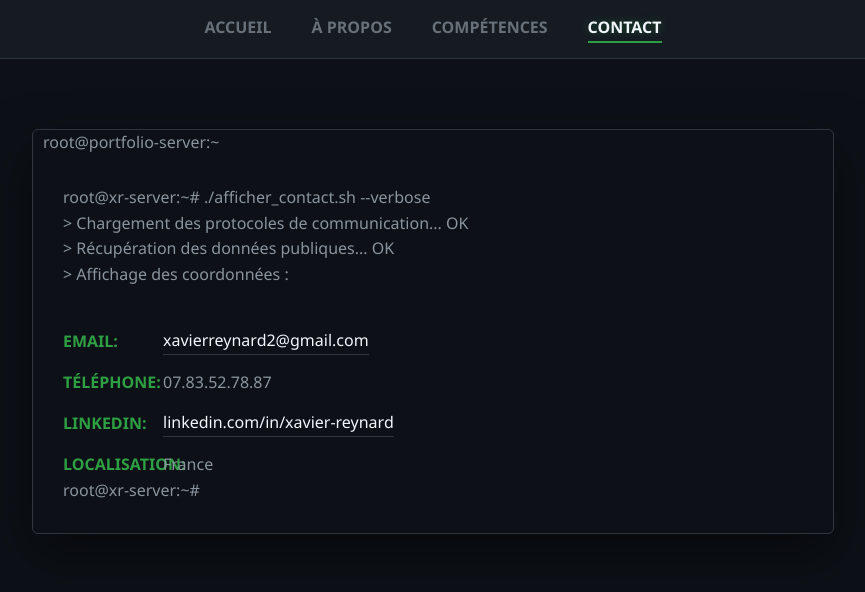
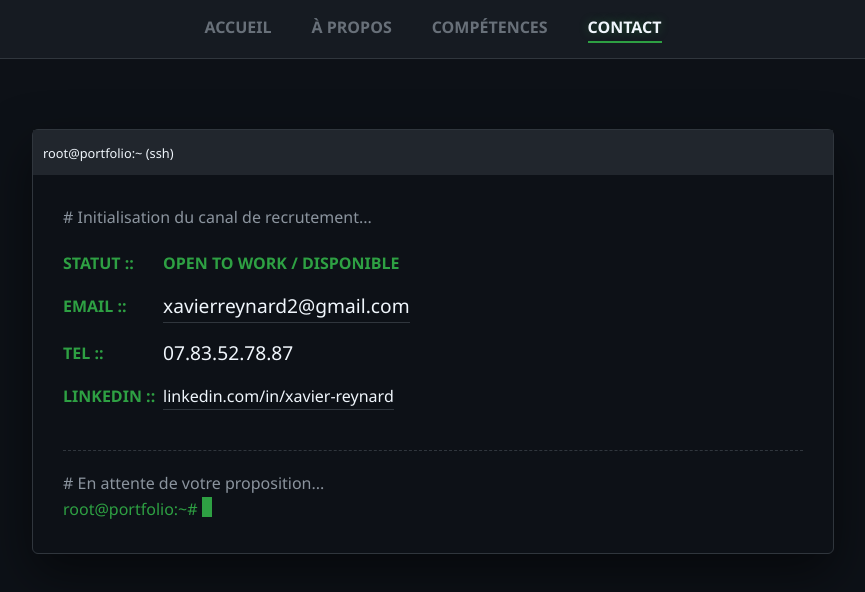
Before and after one commit to Khalleessy/Khalleessy.github.io, a plain HTML site: page contact.html in a window 1280 px wide. Shown: the whole page, without its empty margins (207-1072 px from the left). Drawn offline with Linux system fonts and the light colour scheme.

Commit message:
Revamp contact section layout and details
Updated contact information and improved terminal display.

```diff
--- a/contact.html
+++ b/contact.html
@@ -15,40 +15,35 @@
 
     <div class="container">
         <div class="terminal-window">
-            <div class="terminal-header">
-                <span class="dot"></span><span class="dot yellow"></span><span class="dot green"></span>
-                <span style="margin-left: 10px">root@portfolio-server:~</span>
+            <div class="terminal-header" style="background: #21262d; padding: 10px;">
+                <span style="color:#f0f6fc; font-size: 0.8rem;">root@portfolio:~ (ssh)</span>
             </div>
             <div class="terminal-body">
-                <div class="cmd-line">
-                    <span class="user-prompt">root@xr-server</span>:<span class="path-prompt">~</span># ./afficher_contact.sh --verbose
+                <div style="color: #8b949e; margin-bottom: 20px;"># Initialisation du canal de recrutement...</div>
+
+                <div class="contact-item">
+                    <span class="contact-label">STATUT ::</span>
+                    <span style="color: var(--accent); font-weight: bold;">OPEN TO WORK / DISPONIBLE</span>
                 </div>
 
-                <div class="terminal-response">
-                    > Chargement des protocoles de communication... OK<br>
-                    > Récupération des données publiques... OK<br>
-                    > Affichage des coordonnées :<br><br>
-
-                    <span class="contact-item">
-                        <span class="contact-label">EMAIL:</span>
-                        <a href="mailto:xavierreynard2@gmail.com" class="terminal-link">xavierreynard2@gmail.com</a>
-                    </span>
-                    <span class="contact-item">
-                        <span class="contact-label">TÉLÉPHONE:</span>
-                        07.83.52.78.87
-                    </span>
-                    <span class="contact-item">
-                        <span class="contact-label">LINKEDIN:</span>
-                        <a href="https://www.linkedin.com/in/xavier-reynard-86ab7827b/" target="_blank" class="terminal-link">linkedin.com/in/xavier-reynard</a>
-                    </span>
-                    <span class="contact-item">
-                        <span class="contact-label">LOCALISATION:</span>
-                        France
-                    </span>
+                <div class="contact-item">
+                    <span class="contact-label">EMAIL ::</span>
+                    <a href="mailto:xavierreynard2@gmail.com" class="terminal-link" style="font-size: 1.2rem;">xavierreynard2@gmail.com</a>
                 </div>
 
-                <div class="cmd-line">
-                    <span class="user-prompt">root@xr-server</span>:<span class="path-prompt">~</span># <span class="blink"> </span>
+                <div class="contact-item">
+                    <span class="contact-label">TEL ::</span>
+                    <span style="color: var(--text-highlight); font-size: 1.2rem;">07.83.52.78.87</span>
+                </div>
+
+                <div class="contact-item">
+                    <span class="contact-label">LINKEDIN ::</span>
+                    <a href="https://www.linkedin.com/in/xavier-reynard-86ab7827b/" target="_blank" class="terminal-link">linkedin.com/in/xavier-reynard</a>
+                </div>
+
+                <div style="margin-top: 40px; border-top: 1px dashed #30363d; padding-top: 20px; color: #8b949e;">
+                    # En attente de votre proposition...<br>
+                    <span style="color: var(--accent);">root@portfolio:~#</span> <span class="blink" style="background: var(--accent); width: 10px; height: 20px; display: inline-block;">&nbsp;</span>
                 </div>
             </div>
         </div>
```
